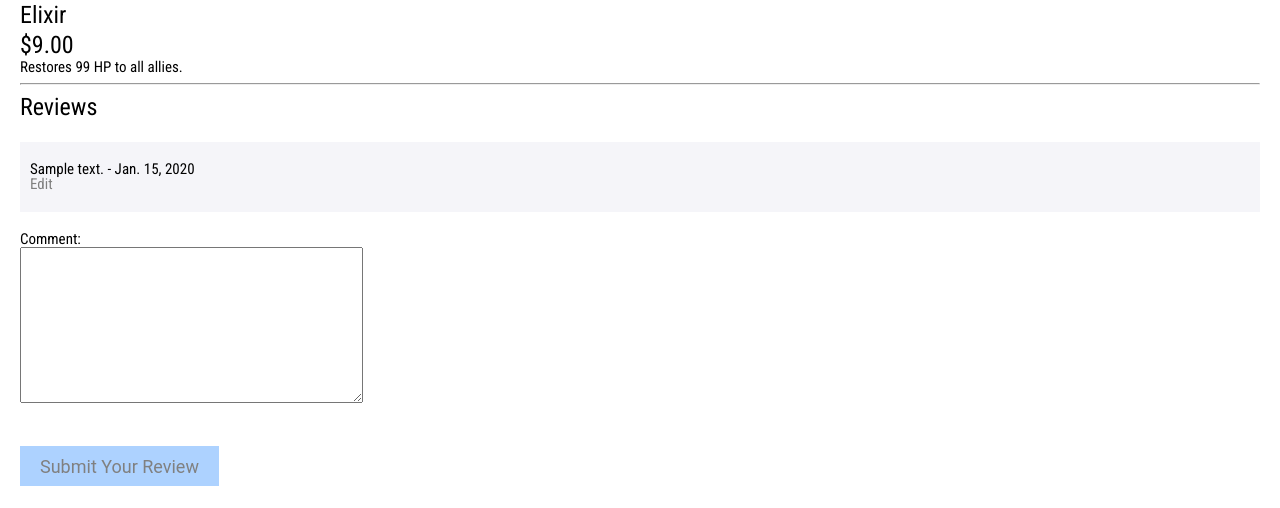
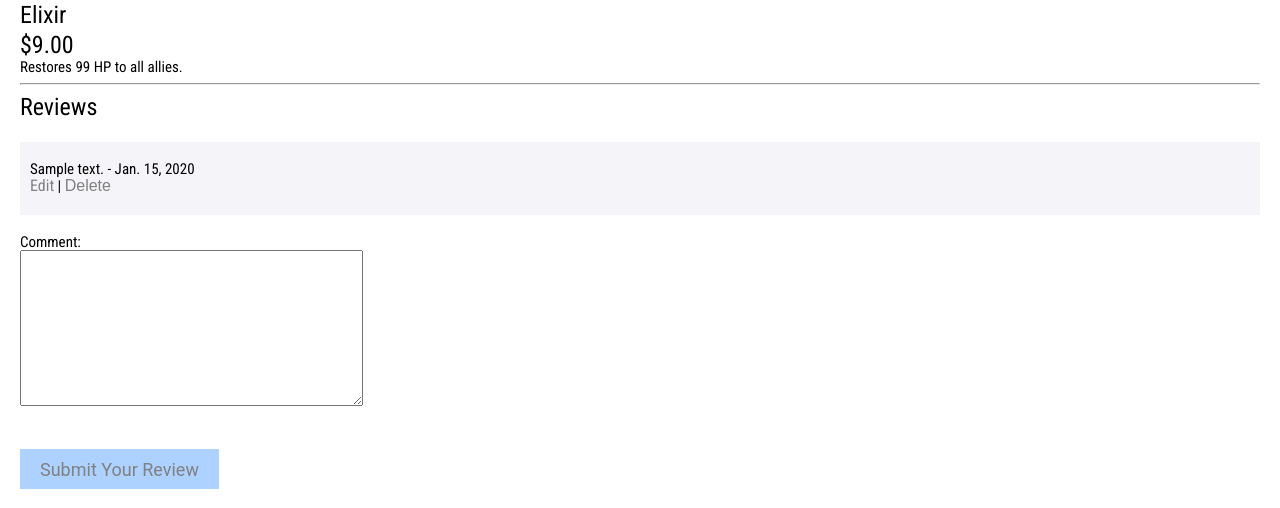
Before and after one commit to lindalou0419/django-rainforest, a Django app: page /products/1/ in a window 1280 px wide. Shown: the part 222-730 px from the top of the page. Run offline with Django 3.2, Linux system fonts and the light colour scheme; data comes from the database, SQL or seed files in the repository; tables that the repository leaves empty hold one stand-in row (values such as "Sample post"); some libraries are stand-ins or nearby versions.

Commit message:
added review delete button to main product details page as well

```diff
--- a/rainforest/static/css/main.css
+++ b/rainforest/static/css/main.css
@@ -73,7 +73,6 @@ img {
   background: #add2ff;
   font-family: 'Roboto', sans-serif;
   color: gray;
-  font-size: 1rem;
   cursor: pointer;
   text-align: center;
   transition: background 250ms ease-in-out,
@@ -97,6 +96,19 @@ img {
 
 .btn:active {
   transform: scale(0.99);
+}
+
+.btn-text {
+  border: none;
+  padding: 0;
+  margin: 0;
+  text-decoration: none;
+  background: none;
+  color: gray;
+  cursor: pointer;
+  -webkit-appearance: none;
+  -moz-appearance: none;
+  font-size: 1.6rem;
 }
 
 .nav-link {
@@ -176,3 +188,7 @@ img {
 .product-review li:nth-child(even) {
   background: #f5faff;
 }
+
+.review-delbtn {
+  display: inline;
+}
--- a/rainforest/templates/products/product.html
+++ b/rainforest/templates/products/product.html
@@ -22,7 +22,11 @@
           {% for review in reviews %}
             <li>
               {{review.comment}} - {{review.published_date}} <br />
-              <a href="{% url 'review_edit' product_id=product.id review_id=review.id %}">Edit</a>
+              <a href="{% url 'review_edit' product_id=product.id review_id=review.id %}" class="btn-text">Edit</a> |
+              <form action="{% url 'review_delete' product_id=product.id review_id=review.id %}" method="POST" class="review-delbtn">
+                {% csrf_token %}
+                <input type="submit" value="Delete" class="btn-text">
+              </form>
             </li>
           {% endfor %}
         </ul>
```
